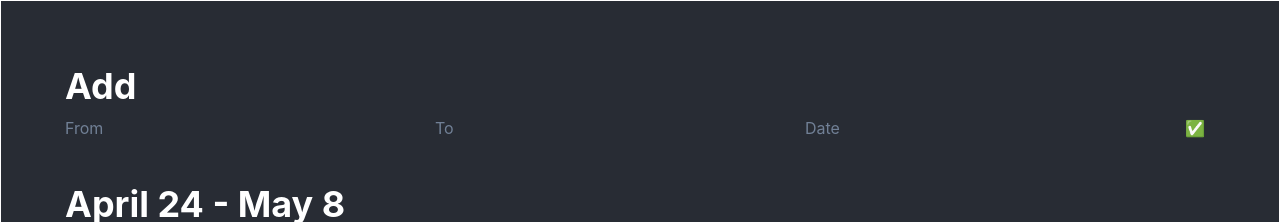
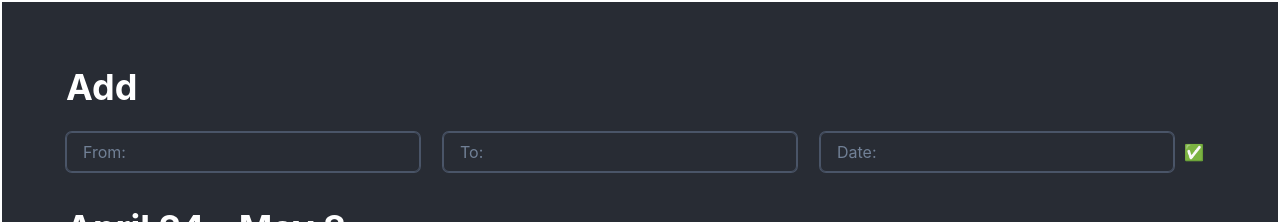
Before and after one commit to AlexBruma0/Schedule-app, a React (Create React App) app in the folder client/: page / in a window 1280 px wide. Shown: the top 222 px of the page. Built offline with nearby package versions, Linux system fonts and the light colour scheme; no server answers.

Commit message:
small changes

```diff
--- a/client/src/App.js
+++ b/client/src/App.js
@@ -1,10 +1,7 @@
 import "./App.css";
 import { useState, useEffect } from "react";
 import { Button } from "@chakra-ui/react";
-import {
-  Heading,
-  Box,
-} from "@chakra-ui/react";
+import { Heading, Box } from "@chakra-ui/react";
 import {
   Table,
   Thead,
@@ -22,23 +19,33 @@ const remote = "https://myproject-382821.uc.r.appspot.com/";
 var uri = remote;
 function App() {
   const [items, setItems] = useState([]);
-  const [item, setItem] = useState({ start: "", end: "", date: "" , id: "", hours:0});
+  const [item, setItem] = useState({
+    start: "",
+    end: "",
+    date: "",
+    id: "",
+    hours: 0,
+  });
 
   const get = async () => {
     const response = await fetch(uri);
     const json = await response.json();
-    return json.result
+    return json.result;
   };
 
   useEffect(() => {
     get().then((data) => {
-      data.forEach(item => {
-        item.hours = (Number(item.end.split(':')[0] )+12 - Number(item.start.split(':')[0])) + (Number(item.end.split(':')[1] ) - Number(item.start.split(':')[1]))/60
-        console.log(item.hours)
-      })
-      setItems(data)
-    })
-
+      data.forEach((item) => {
+        item.hours =
+          Number(item.end.split(":")[0]) +
+          12 -
+          Number(item.start.split(":")[0]) +
+          (Number(item.end.split(":")[1]) - Number(item.start.split(":")[1])) /
+            60;
+        console.log(item.hours);
+      });
+      setItems(data);
+    });
   });
 
   const post = async (e) => {
@@ -53,39 +60,58 @@ function App() {
         date: item.date,
       }),
     });
-    setItem({ start: "", end: "", date: "", id: "", hours:0});
+    setItem({ start: "", end: "", date: "", id: "", hours: 0 });
   };
   const Delete = async (id) => {
     await fetch(`${uri}${id}`, {
       method: "DELETE",
     });
+  };
+  const hours =
+    0 +
+    (items[0]?.hours ? items[0]?.hours : 0) +
+    (items[1]?.hours ? items[1]?.hours : 0) +
+    (items[2]?.hours ? items[2]?.hours : 0) +
+    (items[3]?.hours ? items[3]?.hours : 0) +
+    (items[4]?.hours ? items[4]?.hours : 0) +
+    (items[5]?.hours ? items[5]?.hours : 0) +
+    (items[6]?.hours ? items[6]?.hours : 0) +
+    (items[7]?.hours ? items[7]?.hours : 0) +
+    (items[8]?.hours ? items[8]?.hours : 0) +
+    (items[9]?.hours ? items[9]?.hours : 0) +
+    (items[10]?.hours ? items[10]?.hours : 0) +
+    (items[11]?.hours ? items[11]?.hours : 0) +
+    (items[12]?.hours ? items[12]?.hours : 0) +
+    (items[13]?.hours ? items[13]?.hours : 0);
 
-
-  };
-  const hours = 0 + (items[0]?.hours?items[0]?.hours: 0) + (items[1]?.hours?items[1]?.hours: 0) +(items[2]?.hours?items[2]?.hours: 0)+
-  (items[3]?.hours?items[3]?.hours: 0) + (items[4]?.hours?items[4]?.hours: 0) +(items[5]?.hours?items[5]?.hours: 0)
-  + (items[6]?.hours?items[6]?.hours: 0) + (items[7]?.hours?items[7]?.hours: 0) +(items[8]?.hours?items[8]?.hours: 0)+
-  (items[9]?.hours?items[9]?.hours: 0) + (items[10]?.hours?items[10]?.hours: 0) +(items[11]?.hours?items[11]?.hours: 0)
-  + (items[12]?.hours?items[12]?.hours: 0) +(items[13]?.hours?items[13]?.hours: 0) ;
-
-  const overtimeHours = (items[0]?.hours?(items[0]?.hours>8? items[0]?.hours - 8 :0): 0) + (items[1]?.hours?(items[1]?.hours>8? items[1]?.hours - 8 :0): 0)
-  + (items[2]?.hours?(items[2]?.hours>8? items[2]?.hours - 8 :0): 0) + (items[3]?.hours?(items[3]?.hours>8? items[3]?.hours - 8 :0): 0)
-  + (items[4]?.hours?(items[4]?.hours>8? items[4]?.hours - 8 :0): 0) + (items[5]?.hours?(items[5]?.hours>8? items[5]?.hours - 8 :0): 0)
-  + (items[2]?.hours?(items[6]?.hours>8? items[6]?.hours - 8 :0): 0) + (items[7]?.hours?(items[7]?.hours>8? items[7]?.hours - 8 :0): 0)
-  + (items[2]?.hours?(items[8]?.hours>8? items[8]?.hours - 8 :0): 0) + (items[9]?.hours?(items[9]?.hours>8? items[9]?.hours - 8 :0): 0)
-  + (items[2]?.hours?(items[10]?.hours>8? items[10]?.hours - 8 :0): 0) + (items[11]?.hours?(items[11]?.hours>8? items[11]?.hours - 8 :0): 0)
-  + (items[2]?.hours?(items[12]?.hours>8? items[12]?.hours - 8 :0): 0) + (items[13]?.hours?(items[13]?.hours>8? items[13]?.hours - 8 :0): 0)
+  const overtimeHours =
+    (items[0]?.hours ? (items[0]?.hours > 8 ? items[0]?.hours - 8 : 0) : 0) +
+    (items[1]?.hours ? (items[1]?.hours > 8 ? items[1]?.hours - 8 : 0) : 0) +
+    (items[2]?.hours ? (items[2]?.hours > 8 ? items[2]?.hours - 8 : 0) : 0) +
+    (items[3]?.hours ? (items[3]?.hours > 8 ? items[3]?.hours - 8 : 0) : 0) +
+    (items[4]?.hours ? (items[4]?.hours > 8 ? items[4]?.hours - 8 : 0) : 0) +
+    (items[5]?.hours ? (items[5]?.hours > 8 ? items[5]?.hours - 8 : 0) : 0) +
+    (items[2]?.hours ? (items[6]?.hours > 8 ? items[6]?.hours - 8 : 0) : 0) +
+    (items[7]?.hours ? (items[7]?.hours > 8 ? items[7]?.hours - 8 : 0) : 0) +
+    (items[2]?.hours ? (items[8]?.hours > 8 ? items[8]?.hours - 8 : 0) : 0) +
+    (items[9]?.hours ? (items[9]?.hours > 8 ? items[9]?.hours - 8 : 0) : 0) +
+    (items[2]?.hours ? (items[10]?.hours > 8 ? items[10]?.hours - 8 : 0) : 0) +
+    (items[11]?.hours ? (items[11]?.hours > 8 ? items[11]?.hours - 8 : 0) : 0) +
+    (items[2]?.hours ? (items[12]?.hours > 8 ? items[12]?.hours - 8 : 0) : 0) +
+    (items[13]?.hours ? (items[13]?.hours > 8 ? items[13]?.hours - 8 : 0) : 0);
   return (
     <div className="App">
-      <Box className="App-header" border='1px'>
-        <Heading float='left' textAlign='left'>Add</Heading>
-        <Box  float='left'>
+      <Box className="App-header" border="2px">
+        <Heading float="left" textAlign="left">
+          Add
+        </Heading>
+        <Box float="left">
           <form onSubmit={post}>
-          <Box display="flex" >
+            <Box display="flex" mt = '2%'>
               <Input
-              placeholder="From"
-              variant="unstyled"
-              colorScheme="blue"
+                placeholder="From:"
+                isInvalid
+                errorBorderColor='gray.600'
                 onChange={(e) => {
                   setItem({
                     start: e.target.value,
@@ -96,8 +122,10 @@ function App() {
                 }}
               ></Input>
               <Input
-              placeholder="To"
-              variant="unstyled"
+                ml = '2%'
+                placeholder="To:"
+                isInvalid
+                errorBorderColor='gray.600'
                 onChange={(e) => {
                   setItem({
                     start: item.start,
@@ -107,8 +135,10 @@ function App() {
                 }}
               ></Input>
               <Input
-              placeholder="Date"
-              variant="unstyled"
+                ml = '2%'
+                placeholder="Date:"
+                isInvalid
+                errorBorderColor='gray.600'
                 onChange={(e) => {
                   setItem({
                     start: item.start,
@@ -124,9 +154,10 @@ function App() {
           </form>
         </Box>
 
-
-        <Heading mt = '3%' textAlign='left' >April 24 - May 8</Heading>
-        <TableContainer >
+        <Heading mt="3%" textAlign="left">
+          April 24 - May 8
+        </Heading>
+        <TableContainer>
           <Table variant="striped" colorScheme="blackAlpha" size="md">
             <Thead color="red">
               <Tr color="red" fontSize="md">
@@ -146,9 +177,12 @@ function App() {
 
                     <Td>{item.date}</Td>
                     <Td>
-                      <Button colorScheme="linkedin " onClick= {() => Delete(item._id)}
-
-                      >❌</Button>
+                      <Button
+                        colorScheme="linkedin "
+                        onClick={() => Delete(item._id)}
+                      >
+                        ❌
+                      </Button>
                     </Td>
                   </Tr>
                 );
@@ -156,8 +190,10 @@ function App() {
             </Tbody>
           </Table>
         </TableContainer>
-        <Heading mt = '3%' textAlign='left'>Total</Heading>
-        <TableContainer >
+        <Heading mt="3%" textAlign="left">
+          Total
+        </Heading>
+        <TableContainer>
           <Table variant="striped" colorScheme="blackAlpha" size="md">
             <Thead color="red">
               <Tr color="red" fontSize="md">
@@ -167,25 +203,28 @@ function App() {
               </Tr>
             </Thead>
             <Tbody>
-
-
-
-                {((hours - overtimeHours) <=80) &&
+              {(hours - overtimeHours) <= 80 && (
                 <Tr color="gray.400" fontSize="md">
-                                <Td > {hours - overtimeHours}</Td>
+                  <Td> {hours - overtimeHours}</Td>
                   <Td>{overtimeHours}</Td>
-                  <Td>{(hours - overtimeHours) * 40 + (overtimeHours * 40 *1.5)}</Td>
+                  <Td>
+                    {(hours - overtimeHours) * 40 + overtimeHours * 40 * 1.5}
+                  </Td>
                 </Tr>
-
-                }
-
-
-
+              )}
+              {(hours - overtimeHours) > 80 && (
+                <Tr color="gray.400" fontSize="md">
+                  <Td> {hours - overtimeHours}</Td>
+                  <Td>{overtimeHours}</Td>
+                  <Td>
+                    {80 * 40 + ((overtimeHours * 40 * 1.5) + ((hours - 80) * 40 * 1.5) )}
+                  </Td>
+                </Tr>
+              )}
             </Tbody>
           </Table>
         </TableContainer>
       </Box>
-
     </div>
   );
 }
```
Lines whose indentation alone changed are shown as unchanged.
